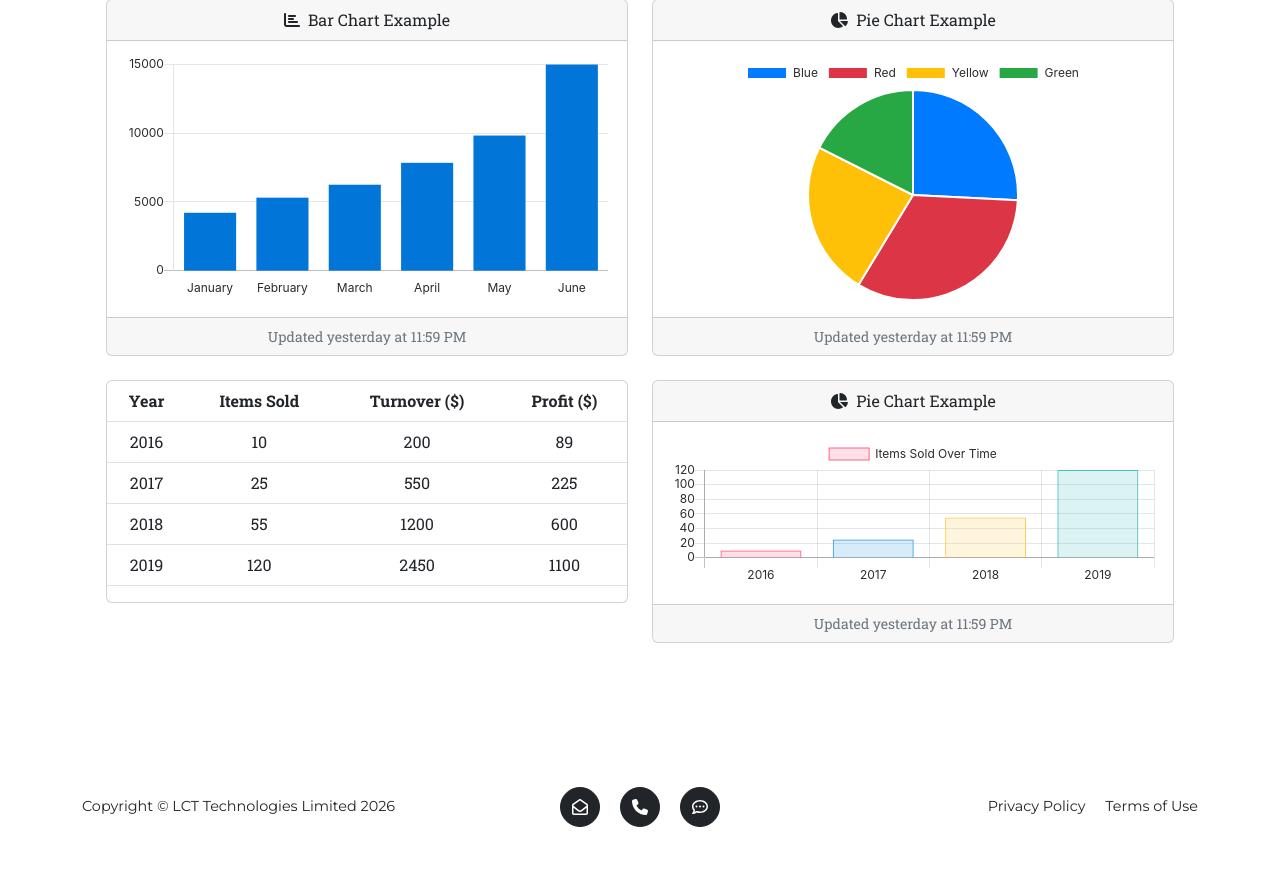
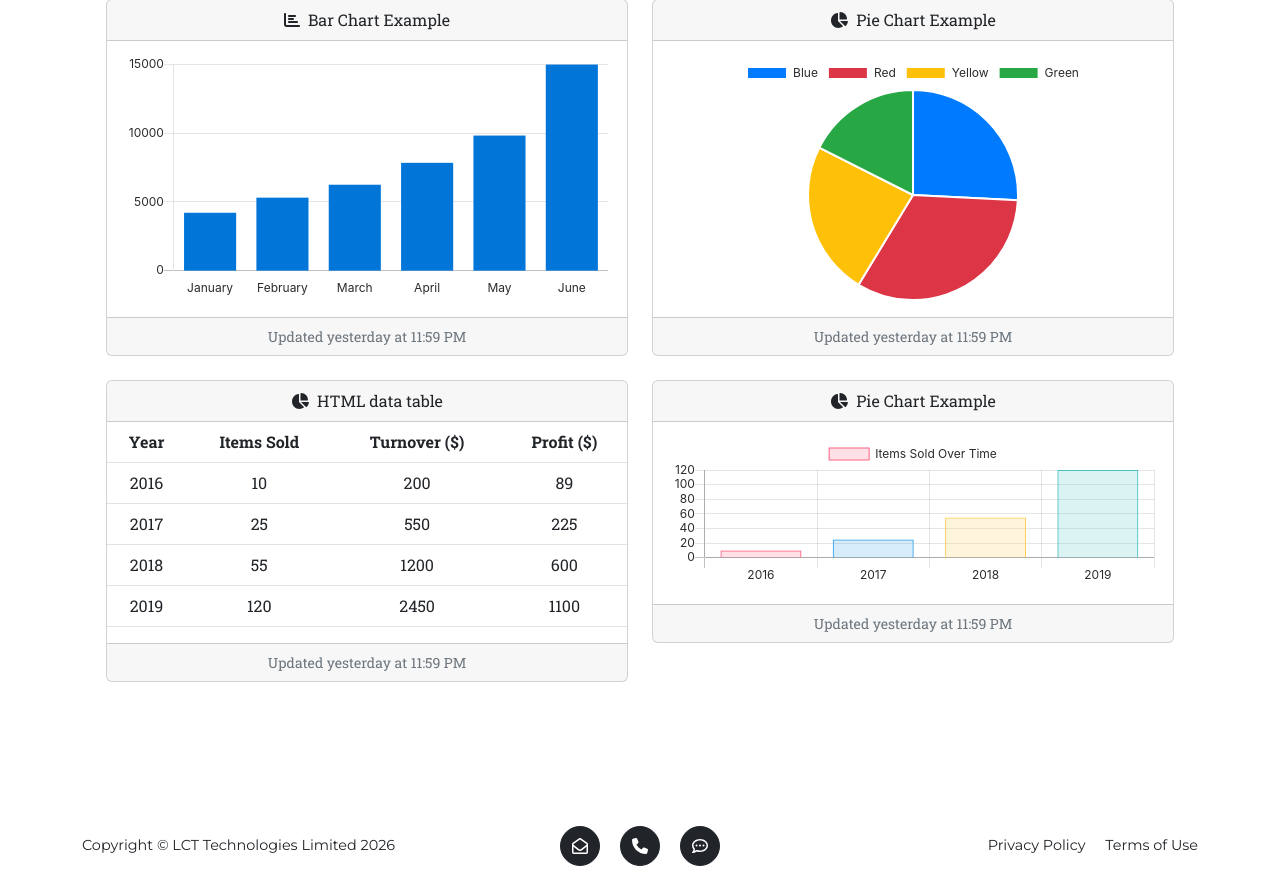
Before and after one commit to Oche215/lct, a Django app: page /chart-page/ in a window 1280 px wide. Shown: the part 858-1748 px from the top of the page. Before the commit the page ends 1685 px from the top, so only its background shows below. Run offline with Django 5.2, Linux system fonts and the light colour scheme; data that the repository does not hold is empty; some libraries are stand-ins or nearby versions.

Commit message:
chart 13

```diff
--- a/templates/dashboard/chart.html
+++ b/templates/dashboard/chart.html
@@ -88,6 +88,10 @@
                     <div class="row">
                         <div class="col-lg-6">
                             <div class="card mb-4">
+                                <div class="card-header">
+                                    <i class="fas fa-chart-pie me-1"></i>
+                                    HTML data table
+                                </div>
                                 <table class="table" id="dataTable">
                                     <thead>
                                     <th>Year</th>
@@ -122,6 +126,7 @@
                                     </tr>
                                     </tbody>
                                 </table>
+                                <div class="card-footer small text-muted">Updated yesterday at 11:59 PM</div>
                             </div>
                         </div>
                         <div class="col-lg-6">
```
